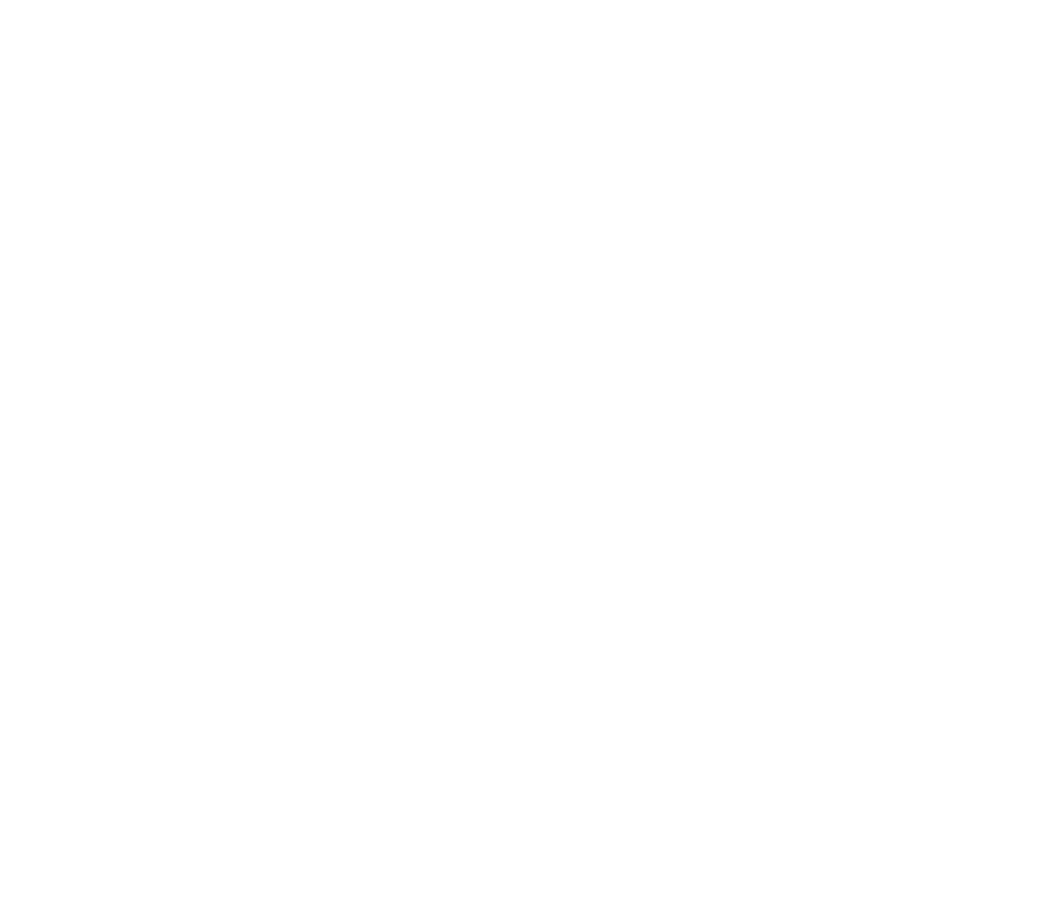
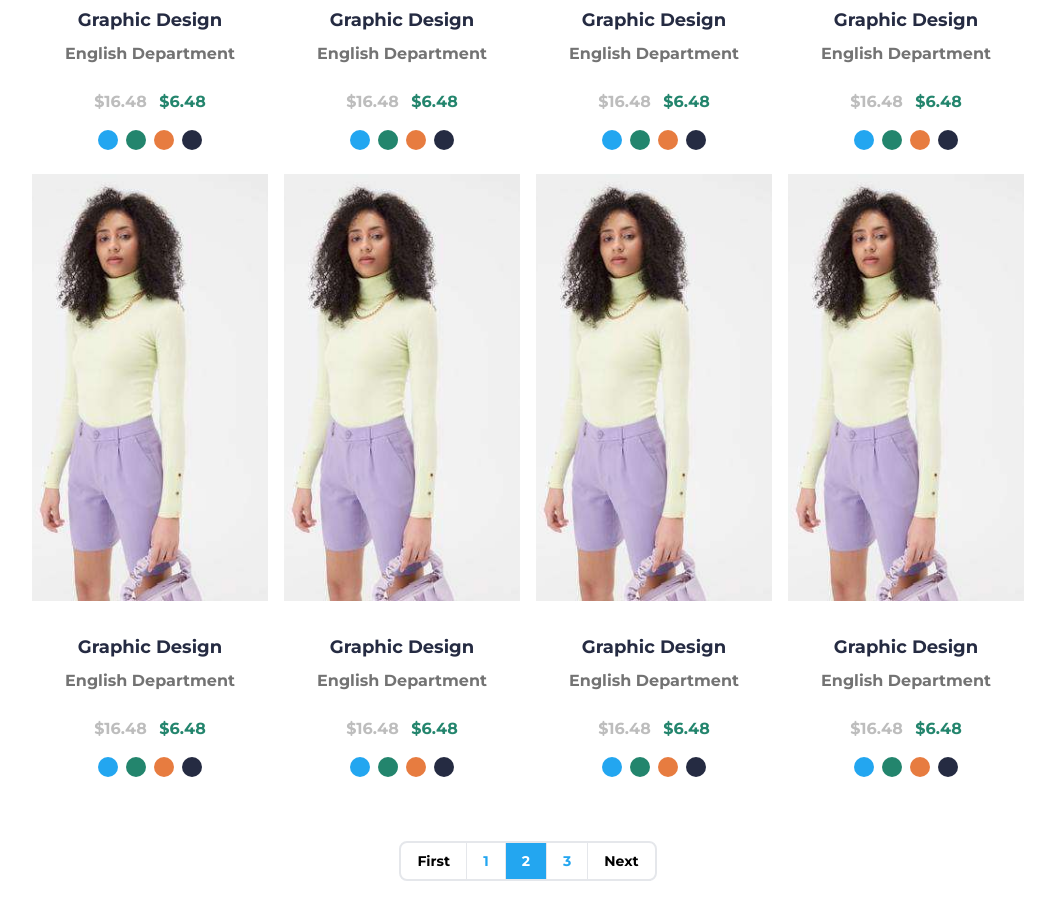
Before and after one commit to sirdashasan/ecommerce, a React (Vite) app: page /shop in a window 1280 px wide. Shown: the part 1820-2739 px from the top of the page, without its empty margins (112-1167 px from the left). Before the commit the page ends 800 px from the top, so only its background shows below. Built offline with nearby package versions, Linux system fonts and the light colour scheme.

Commit message:
shop pagination added

```diff
--- a/src/components/FeaturedProducts/ProductCard.jsx
+++ b/src/components/FeaturedProducts/ProductCard.jsx
@@ -3,13 +3,13 @@ import React from "react";
 const ProductCard = () => {
   return (
     <>
-      <div className="bg-white overflow-hidden mt-6 mx-auto md:mx-0 md:max-w-full">
+      <div className="bg-white overflow-hidden mt-6 mx-auto md:mx-0 md:max-w-full md:flex md:items-center md:flex-col">
         {/* Resim */}
         <div className="relative">
           <img
             src="./images/product-card-image.jpg"
             alt="Men's Fashion"
-            className="w-full h-[427px] md:h-[427px] md:w-[239px] object-cover"
+            className="flex justify-center w-full h-[427px] md:h-[427px] md:w-[239px] object-cover"
           />
         </div>
         <div className="pt-4 mt-4 text-center font-sans text-[#252B42]">
--- /dev/null
+++ b/src/components/ShopComponents/ShopFilterCards.jsx
@@ -0,0 +1,23 @@
+import React from "react";
+import ProductCard from "../FeaturedProducts/ProductCard";
+
+const ShopFilterCards = () => {
+  return (
+    <div className="grid grid-cols-1 md:grid-cols-4 md:gap-x-4 mt-12 mb-16">
+      <ProductCard />
+      <ProductCard />
+      <ProductCard />
+      <ProductCard />
+      <ProductCard />
+      <ProductCard />
+      <ProductCard />
+      <ProductCard />
+      <ProductCard />
+      <ProductCard />
+      <ProductCard />
+      <ProductCard />
+    </div>
+  );
+};
+
+export default ShopFilterCards;
--- /dev/null
+++ b/src/components/ShopComponents/ShopPagination.jsx
@@ -0,0 +1,47 @@
+import React, { useState } from "react";
+
+const ShopPagination = () => {
+  const [activePage, setActivePage] = useState(2);
+  const totalPages = 3;
+
+  const handlePageChange = (pageNumber) => {
+    if (pageNumber >= 1 && pageNumber <= totalPages) {
+      setActivePage(pageNumber);
+    }
+  };
+
+  return (
+    <div className="flex justify-center items-center mb-12 font-sans font-bold">
+      <div className="border-2 rounded-lg overflow-hidden flex bg-white">
+        <button
+          onClick={() => handlePageChange(1)}
+          className={`px-4 py-2 text-sm border-r `}
+        >
+          First
+        </button>
+        {[1, 2, 3].map((number) => (
+          <button
+            key={number}
+            onClick={() => handlePageChange(number)}
+            className={`px-4 py-2 text-sm border-r ${
+              number === activePage
+                ? "bg-[#23A6F0] text-white"
+                : "hover:bg-gray-100 text-[#23A6F0]"
+            }`}
+          >
+            {number}
+          </button>
+        ))}
+        <button
+          onClick={() => handlePageChange(activePage + 1)}
+          className={`px-4 py-2 text-sm `}
+          disabled={activePage === totalPages}
+        >
+          Next
+        </button>
+      </div>
+    </div>
+  );
+};
+
+export default ShopPagination;
--- a/src/pages/Shop.jsx
+++ b/src/pages/Shop.jsx
@@ -8,6 +8,8 @@ import Header from "../layout/Header";
 import ShopTitle from "../components/ShopComponents/ShopTitle";
 import ShopCloths from "../components/ShopComponents/ShopCloths";
 import ShopFilter from "../components/ShopComponents/ShopFilter";
+import ShopFilterCards from "../components/ShopComponents/ShopFilterCards";
+import ShopPagination from "../components/ShopComponents/ShopPagination";
 
 const Shop = () => {
   let { path } = useRouteMatch(); // Dinamik yol tanımlamaları için
@@ -20,6 +22,8 @@ const Shop = () => {
           <ShopTitle />
           <ShopCloths />
           <ShopFilter />
+          <ShopFilterCards />
+          <ShopPagination />
         </div>
       </div>
 
```
